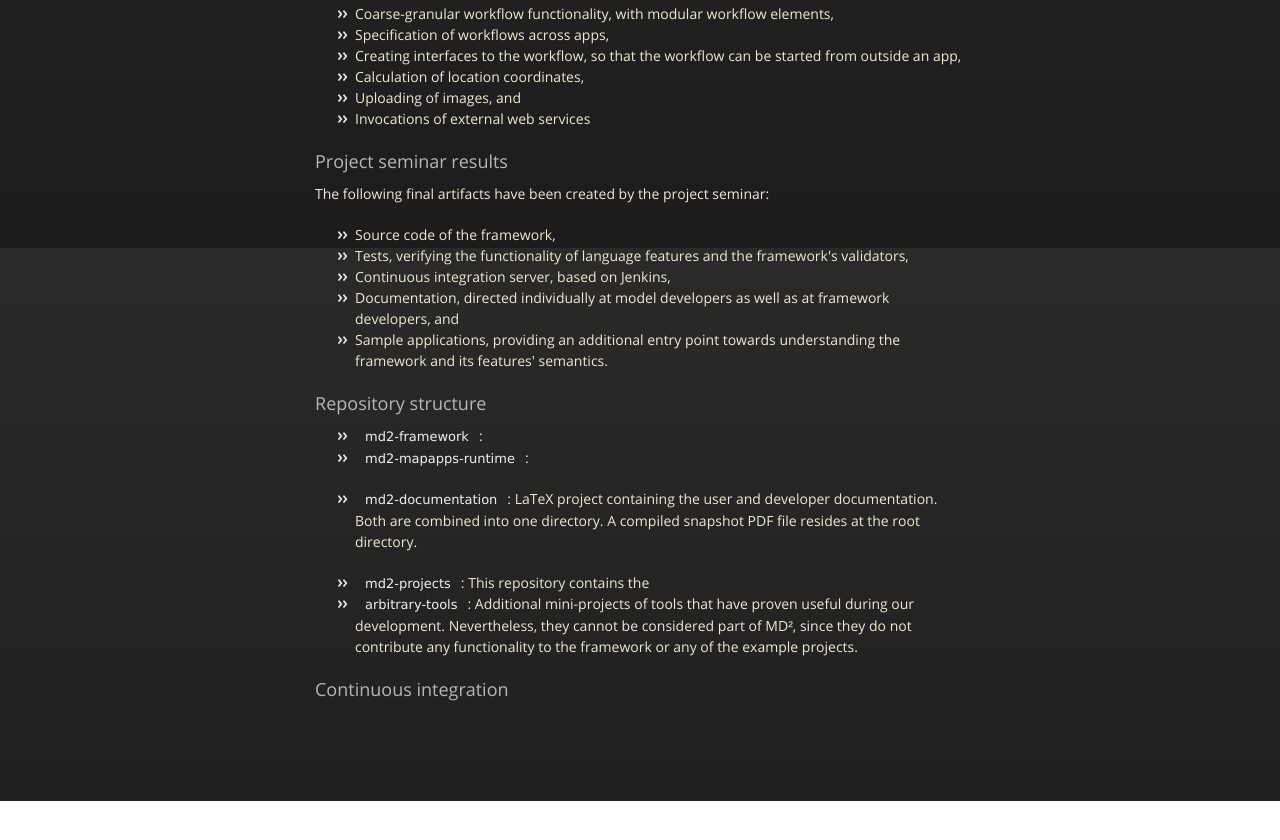
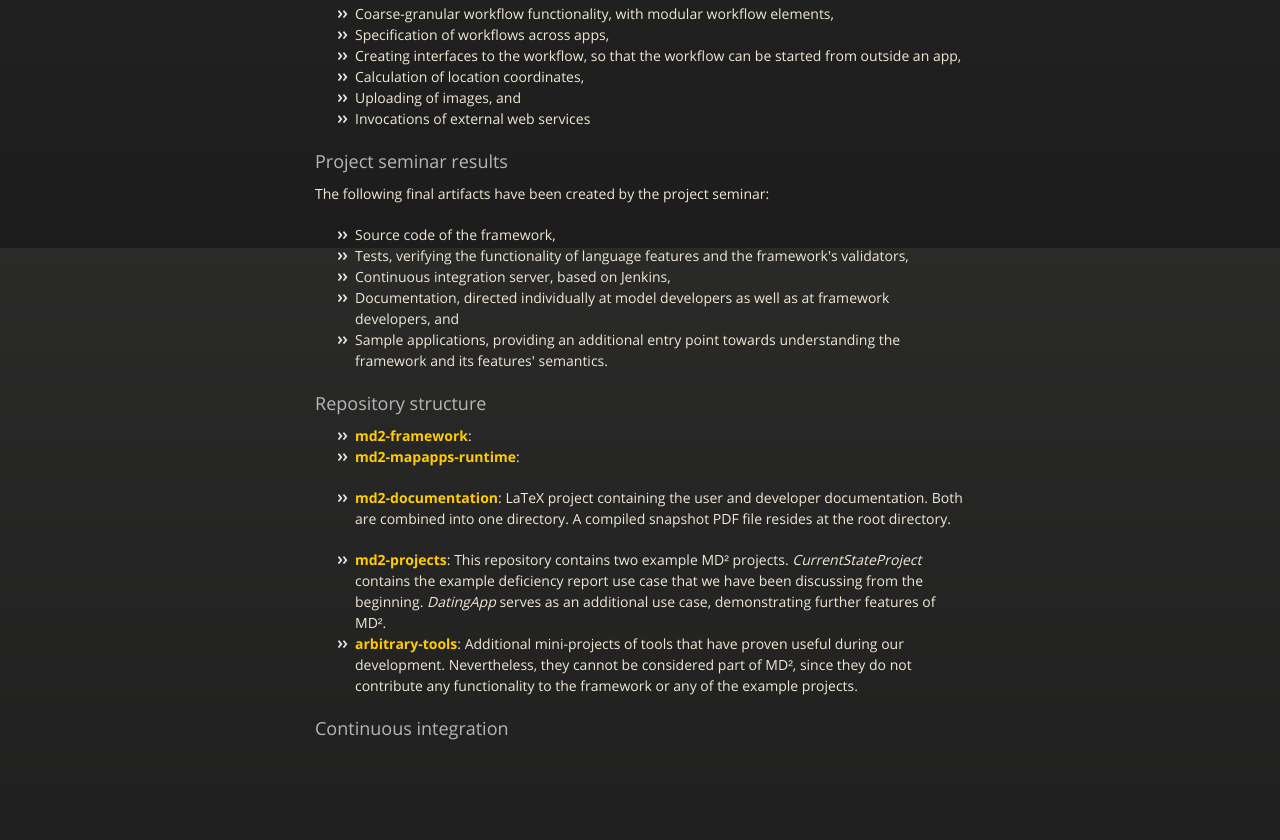
Before and after one commit to ps-md2/ps-md2.github.io, a plain HTML site: page index.html in a window 1280 px wide. Shown: the part 552-1392 px from the top of the page. Before the commit the page ends 1353 px from the top, so only its background shows below. Drawn offline with nearby package versions, Linux system fonts and the light colour scheme.

Commit message:
Replace master branch with page content via GitHub

```diff
--- a/index.html
+++ b/index.html
@@ -69,13 +69,13 @@
 
 <ul>
 <li>
-<code>md2-framework</code>:</li>
-<li><p><a href="https://github.com/ps-md2/md2-mapapps-runtime"><code>md2-mapapps-runtime</code></a>:</p></li>
-<li><p><code>md2-documentation</code>: LaTeX project containing the user and developer documentation. Both are combined into one directory. A compiled snapshot PDF file resides at the root directory.</p></li>
+<a href="https://github.com/ps-md2/md2-framework"><strong>md2-framework</strong></a>: </li>
+<li><p><a href="https://github.com/ps-md2/md2-mapapps-runtime"><strong>md2-mapapps-runtime</strong></a>: </p></li>
+<li><p><a href="https://github.com/ps-md2/md2-documentation"><strong>md2-documentation</strong></a>: LaTeX project containing the user and developer documentation. Both are combined into one directory. A compiled snapshot PDF file resides at the root directory.</p></li>
 <li>
-<code>md2-projects</code>: This repository contains the </li>
+<a href="https://github.com/ps-md2/md2-projects"><strong>md2-projects</strong></a>: This repository contains two example MD² projects. <em>CurrentStateProject</em> contains the example deficiency report use case that we have been discussing from the beginning. <em>DatingApp</em> serves as an additional use case, demonstrating further features of MD².</li>
 <li>
-<code>arbitrary-tools</code>: Additional mini-projects of tools that have proven useful during our development. Nevertheless, they cannot be considered part of MD², since they do not contribute any functionality to the framework or any of the example projects.</li>
+<a href="https://github.com/ps-md2/arbitrary-tools"><strong>arbitrary-tools</strong></a>: Additional mini-projects of tools that have proven useful during our development. Nevertheless, they cannot be considered part of MD², since they do not contribute any functionality to the framework or any of the example projects.</li>
 </ul>
 
 <h3>
```
Also changed, not shown: params.json (+1 -1 lines).
